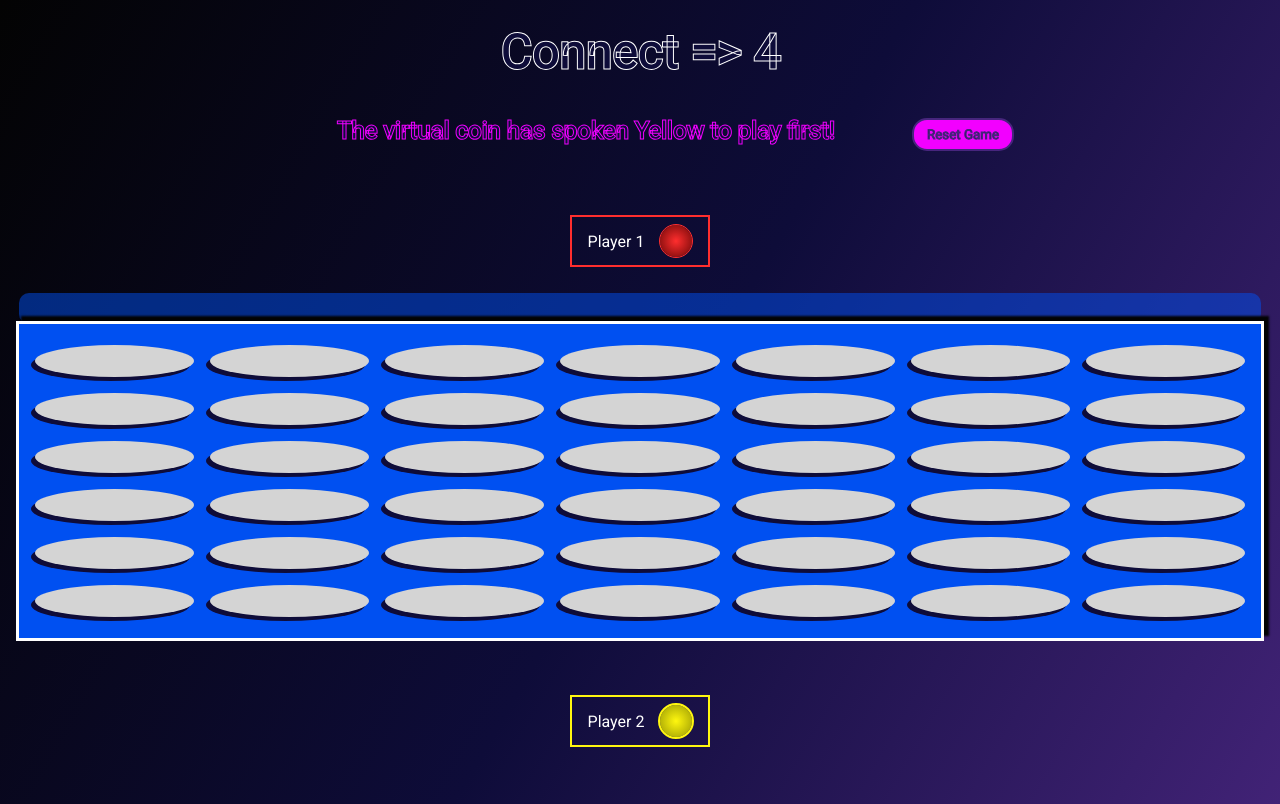
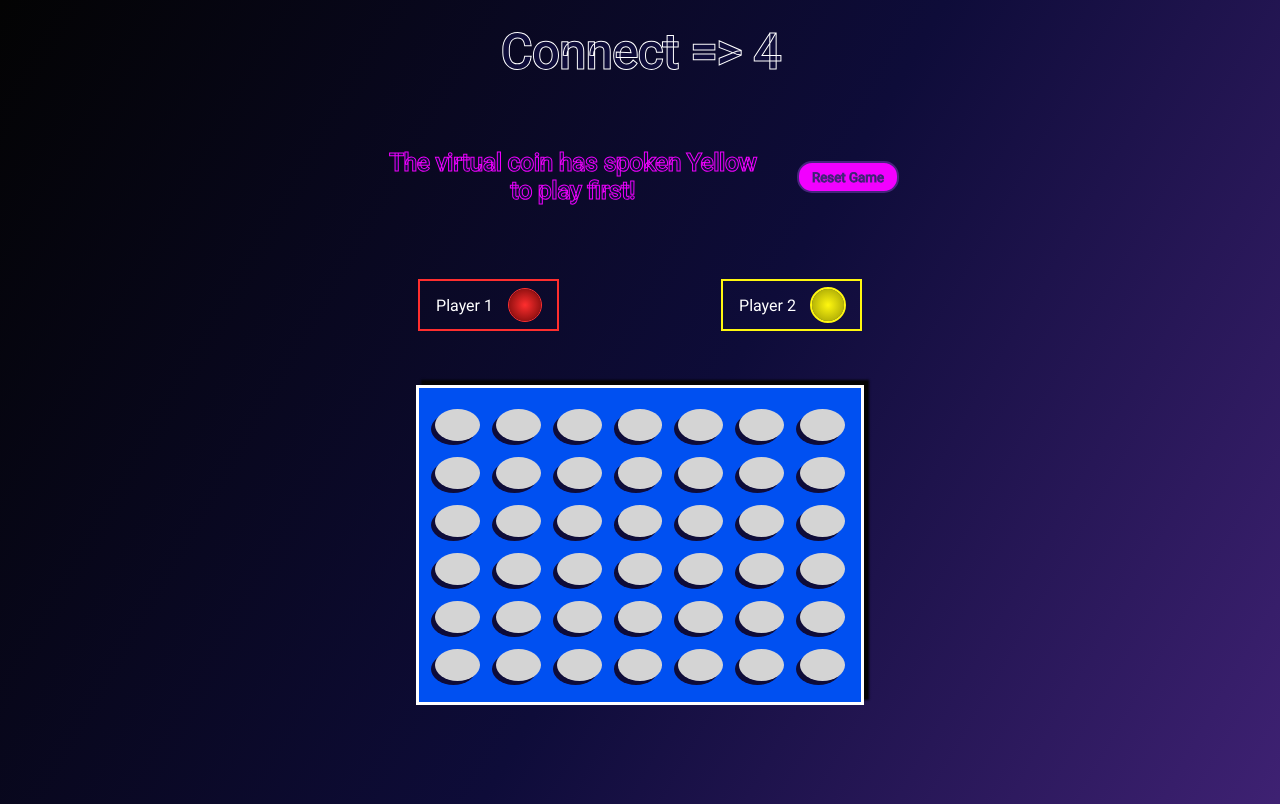
Before and after one commit to churlish404/connect-4, a website built with Vite: page index.html in a window 1280 px wide. Shown: the top 804 px of the page. Built offline with nearby package versions, Linux system fonts and the light colour scheme.

Commit message:
Refactored main.scss into component scss files

```diff
--- a/index.html
+++ b/index.html
@@ -8,8 +8,10 @@
   <body id="page">
     <header class="header">
       <h1>Connect => 4</h1>
-      <h2 class="game-info"></h2>
-      <button class="reset-button">Reset Game</button>
+      <div class="header__elements">
+        <h2 class="header__game-info"></h2>
+        <button class="header__reset-button">Reset Game</button>
+      </div>
     </header>
     <main id="game-wrapper" class="game">
       <section class="game__playerInfo">
@@ -17,14 +19,13 @@
           Player 1
           <div class="game__token game__token--red"></div>
         </div>
-      </section>
-      <section class="game__board grid"></section>
-      <section class="game__playerInfo">
         <div class="game__player2">
           Player 2
           <div class="game__token game__token--yellow"></div>
         </div>
       </section>
+      <section class="game__board grid"></section>
+      </section>
     </main>
     <script type="module" src="/src/main.ts"></script>
   </body>
--- a/src/main.ts
+++ b/src/main.ts
@@ -11,6 +11,7 @@ let board: string[][];
 let currentPlayer: string;
 let isGameOver: boolean = false;
 
+// confetti option parameter objects
 const options1: Options = {
   particleCount: 100,
   spread: 50,
@@ -32,8 +33,8 @@ const options3: Options = {
 
 // HTML elements
 const boardHTML = document.querySelector(".game__board");
-const gameInfo = document.querySelector(".game-info");
-const resetButton = document.querySelector(".reset-button");
+const gameInfo = document.querySelector(".header__game-info");
+const resetButton = document.querySelector(".header__reset-button");
 const player1Graphic = document.querySelector(".game__player1") as HTMLElement;
 const player2Graphic = document.querySelector(".game__player2") as HTMLElement;
 
@@ -70,15 +71,19 @@ const coinFlip = () => {
   return startingPlayer;
 };
 
-// to update turn information and style graphics appropriatelyPa
+// to update turn information and style graphics appropriately
 const updatePlayerDisplay = (currentPlayer: string) => {
   gameInfo.innerHTML = `${currentPlayer} to play`;
-  if (currentPlayer == "red") {
+  if (currentPlayer == "Red") {
     player1Graphic.style.opacity = "1";
+    player1Graphic.style.scale = "1.25";
     player2Graphic.style.opacity = "0.5";
+    player2Graphic.style.scale = "1";
   } else {
     player1Graphic.style.opacity = "0.5";
+    player1Graphic.style.scale = "1";
     player2Graphic.style.opacity = "1";
+    player2Graphic.style.scale = "1.25";
   }
   return;
 };
@@ -103,16 +108,6 @@ const createGridHTML = () => {
     // add each column div to HTML board
     boardHTML.appendChild(columnHTML);
   }
-};
-
-const setWinnerStyles = (winningCoordsArray: string[]) => {
-  console.log(winningCoordsArray);
-  winningCoordsArray.forEach((coord) => {
-    const window = document.getElementById(`${coord[1]}:${coord[0]}`);
-    window!.style.scale = "1.25";
-    window!.style.gap = "110%";
-  });
-  return;
 };
 
 const setWindowStyle = (window: Element) => {
@@ -143,7 +138,15 @@ const setWindowStyle = (window: Element) => {
   }
   // update game info div
   updatePlayerDisplay(currentPlayer);
-  console.log(board);
+};
+const setWinnerStyles = (winningCoordsArray: string[]) => {
+  console.log(winningCoordsArray);
+  winningCoordsArray.forEach((coord) => {
+    const window = document.getElementById(`${coord[1]}:${coord[0]}`);
+    window!.style.scale = "1.25";
+    window!.style.gap = "110%";
+  });
+  return;
 };
 
 // functions to perform logic
@@ -370,4 +373,9 @@ const gameOver = () => {
 };
 
 // event listeners
+
 resetButton.addEventListener("click", resetGame);
+
+// lock screen orientation
+
+screen.orientation.lock("portrait");
--- /dev/null
+++ b/src/styles/_game.scss
@@ -0,0 +1,58 @@
+@use "./variables" as *;
+.game {
+  height: 100vh;
+  display: flex;
+  flex-direction: column;
+
+  .grid {
+    display: grid;
+    grid-template-columns: repeat(7, 1fr);
+    gap: 1rem;
+    padding: 1em;
+
+    .column {
+      display: flex;
+      flex-direction: column;
+      justify-content: center;
+      gap: 1rem;
+
+      .filled {
+        filter: none;
+        border: $color-black;
+      }
+
+      .window {
+        height: 4vh;
+        background-color: $color-gray;
+      }
+      .red-token {
+        background-color: $color-player1;
+      }
+      .yellow-token {
+        background-color: $color-player2;
+      }
+    }
+  }
+
+  &__board {
+    height: 40vh;
+    background-color: $color-board;
+    margin: 0 1rem;
+    border: solid white;
+    box-shadow: 5px -5px 2px $color-black;
+    position: relative;
+
+    .window {
+      filter: drop-shadow(-4px 4px 0 $color-dark);
+      border-radius: 50%;
+      background-color: $color-white;
+    }
+  }
+}
+
+@media only screen and (min-width: 440px) {
+  .game {
+    max-width: 480px;
+    margin: 2rem auto;
+  }
+}
--- /dev/null
+++ b/src/styles/_header.scss
@@ -0,0 +1,35 @@
+@use "./variables" as *;
+.header {
+  padding-top: 1em;
+  color: $color-white;
+  font-size: 1.5rem;
+  -webkit-text-fill-color: $color-dark;
+  -webkit-text-stroke: 1px;
+
+  &__elements {
+    display: flex;
+    justify-content: center;
+    align-items: center;
+    gap: 2rem;
+  }
+  &__game-info {
+    padding-top: 1.5em;
+    font-size: 1.5rem;
+    width: 50%;
+    height: 10vh;
+    display: inline-block;
+    color: $color-game-info;
+  }
+  &__reset-button {
+    margin-top: 3rem;
+    padding: 0.5em 1em;
+    border: 2px $color-purple solid;
+    border-radius: 15px;
+    background-color: $color-game-info;
+    color: $color-purple;
+  }
+  .reset-button:hover {
+    color: $color-white;
+    border: 2px $color-white solid;
+  }
+}
--- /dev/null
+++ b/src/styles/_page.scss
@@ -0,0 +1,9 @@
+@use "./variables" as *;
+#page {
+  background-image: linear-gradient(
+    120deg,
+    $color-black,
+    $color-dark,
+    $color-purple
+  );
+}
--- a/src/styles/_player-info.scss
+++ b/src/styles/_player-info.scss
@@ -40,3 +40,17 @@
     }
   }
 }
+
+@media only screen and (min-width: 768px) {
+  .header {
+    &__elements {
+      max-width: 768px;
+      margin: 2rem auto;
+    }
+  }
+  .game {
+    &__playerInfo {
+      gap: 10rem;
+    }
+  }
+}
--- a/src/styles/main.scss
+++ b/src/styles/main.scss
@@ -1,112 +1,6 @@
 @use "./resets";
 @use "./variables" as *;
 @use "./player-info";
-
-#page {
-  background-image: linear-gradient(
-    120deg,
-    $color-black,
-    $color-dark,
-    $color-purple
-  );
-}
-.header {
-  padding-top: 1em;
-  color: $color-white;
-  font-size: 1.5rem;
-  -webkit-text-fill-color: $color-dark;
-  -webkit-text-stroke: 1px;
-  .game-info {
-    padding-top: 1.5em;
-    font-size: 1.5rem;
-    width: 50%;
-    height: 10vh;
-    display: inline-block;
-    color: $color-game-info;
-  }
-  .reset-button {
-    padding: 0.5em 1em;
-    border: 2px $color-purple solid;
-    border-radius: 15px;
-    background-color: $color-game-info;
-    color: $color-purple;
-  }
-  .reset-button:hover {
-    color: $color-white;
-    border: 2px $color-white solid;
-  }
-}
-
-.game {
-  height: 100vh;
-  display: flex;
-  flex-direction: column;
-
-  .grid {
-    display: grid;
-    grid-template-columns: repeat(7, 1fr);
-    gap: 1rem;
-    padding: 1em;
-
-    .column {
-      display: flex;
-      flex-direction: column;
-      justify-content: center;
-      gap: 1rem;
-
-      .filled {
-        filter: none;
-        border: $color-black;
-      }
-
-      .window {
-        height: 4vh;
-        background-color: $color-gray;
-      }
-      .red-token {
-        background-color: $color-player1;
-      }
-      .yellow-token {
-        background-color: $color-player2;
-      }
-    }
-  }
-
-  &__board {
-    height: 40vh;
-    background-color: $color-board;
-    margin: 0 1rem;
-    border: solid white;
-    box-shadow: 5px -5px 2px $color-black;
-    position: relative;
-
-    &::before {
-      content: "";
-      width: 100%;
-      display: block;
-      height: 10%;
-      background-color: $color-board;
-      border-radius: 10px;
-      opacity: 0.5;
-      position: absolute;
-      z-index: -1;
-      top: -10%;
-    }
-    // work in progress to build board legs
-    // &::after {
-    //   content: "";
-    //   background-color: white;
-    //   width: 100%;
-    //   height: 10%;
-    //   display: block;
-    //   position: absolute;
-    //   bottom: -10%;
-    // }
-
-    .window {
-      filter: drop-shadow(-4px 4px 0 $color-dark);
-      border-radius: 50%;
-      background-color: $color-white;
-    }
-  }
-}
+@use "./header";
+@use "./game";
+@use "./page";
```
Also changed, not shown: src/scripts/Grid.ts (added, +21 -0 lines).
